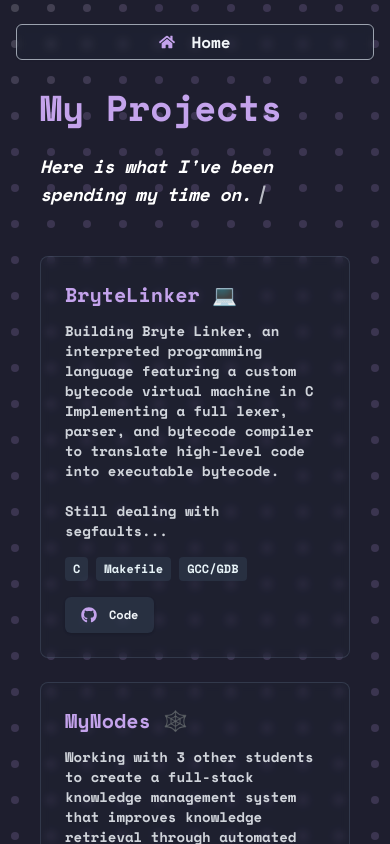
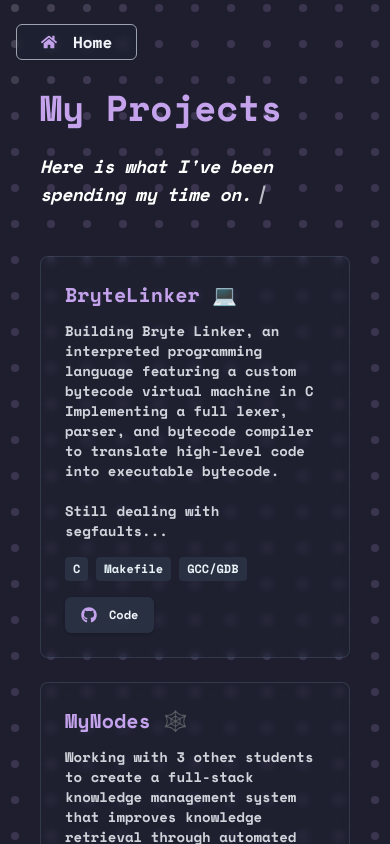
Before and after one commit to Blynkosaur/personal-portfolio-v2, a Next.js app: page /projects in a window 390 px wide. Shown: the top 844 px of the page. Built offline with nearby package versions, Linux system fonts and the light colour scheme.

Commit message:
home button

```diff
--- a/src/app/page.js
+++ b/src/app/page.js
@@ -120,7 +120,7 @@ export default function Home() {
       <Button
         asChild
         variant="outline"
-        className="cursor-target absolute top-6 left-4 right-4 md:left-16 md:right-auto lg:left-24 z-10 bg-slate-800/30 text-slate-100 hover:bg-slate-700/50 hover:border-slate-300 hover:text-slate-600 transition-all duration-200 backdrop-blur-sm px-6 py-3 text-base"
+        className="cursor-target absolute top-6 left-4 md:left-16 lg:left-24 z-10 bg-slate-800/30 text-slate-100 hover:bg-slate-700/50 hover:border-slate-300 hover:text-slate-600 transition-all duration-200 backdrop-blur-sm px-6 py-3 text-base "
         style={{ border: "0.5px solid #9ca3af" }}
       >
         <Link href="/">
@@ -160,7 +160,7 @@ export default function Home() {
             style={{
               fontFamily: "var(--font-space-mono), 'Courier New', monospace",
               fontWeight: "400",
-              fontStyle: "italic"
+              fontStyle: "italic",
             }}
           />{" "}
           <TextType
@@ -180,7 +180,7 @@ export default function Home() {
             style={{
               fontFamily: "var(--font-space-mono), 'Courier New', monospace",
               fontWeight: "400",
-              fontStyle: "italic"
+              fontStyle: "italic",
             }}
           />
         </h1>
@@ -229,9 +229,7 @@ export default function Home() {
         </Button>
       </div>
 
-       <div
-         className="text-lg mb-10 w-full max-w-xl text-left flex flex-col sm:flex-row gap-2 sm:gap-2.5 items-center"
-       >
+      <div className="text-lg mb-10 w-full max-w-xl text-left flex flex-col sm:flex-row gap-2 sm:gap-2.5 items-center">
         <div className="flex flex-col items-center justify-center">
           ↳ You can contact me at
         </div>
@@ -246,8 +244,7 @@ export default function Home() {
               target="_blank"
               rel="noopener noreferrer"
             >
-                b86lin@uwaterloo.ca{" "}
-                <WaterlooImage style={{ color: "#c4a3ec" }} />
+              b86lin@uwaterloo.ca <WaterlooImage style={{ color: "#c4a3ec" }} />
             </a>
           </Button>
         </div>
--- a/src/app/projects/page.js
+++ b/src/app/projects/page.js
@@ -49,7 +49,7 @@ export default function Projects() {
            <Button
         asChild
         variant="outline"
-             className="cursor-target absolute top-6 left-4 right-4 md:left-16 md:right-auto lg:left-24 z-10 bg-slate-800/30 text-slate-100 hover:bg-slate-700/50 hover:border-slate-300 hover:text-slate-600 transition-all duration-200 backdrop-blur-sm px-6 py-3 text-base"
+             className="cursor-target absolute top-6 left-4 md:left-16 lg:left-24 z-10 bg-slate-800/30 text-slate-100 hover:bg-slate-700/50 hover:border-slate-300 hover:text-slate-600 transition-all duration-200 backdrop-blur-sm px-6 py-3 text-base max-w-fit"
         style={{ border: "0.5px solid #9ca3af" }}
       >
         <Link href="/">
```
Lines whose indentation alone changed are shown as unchanged.
